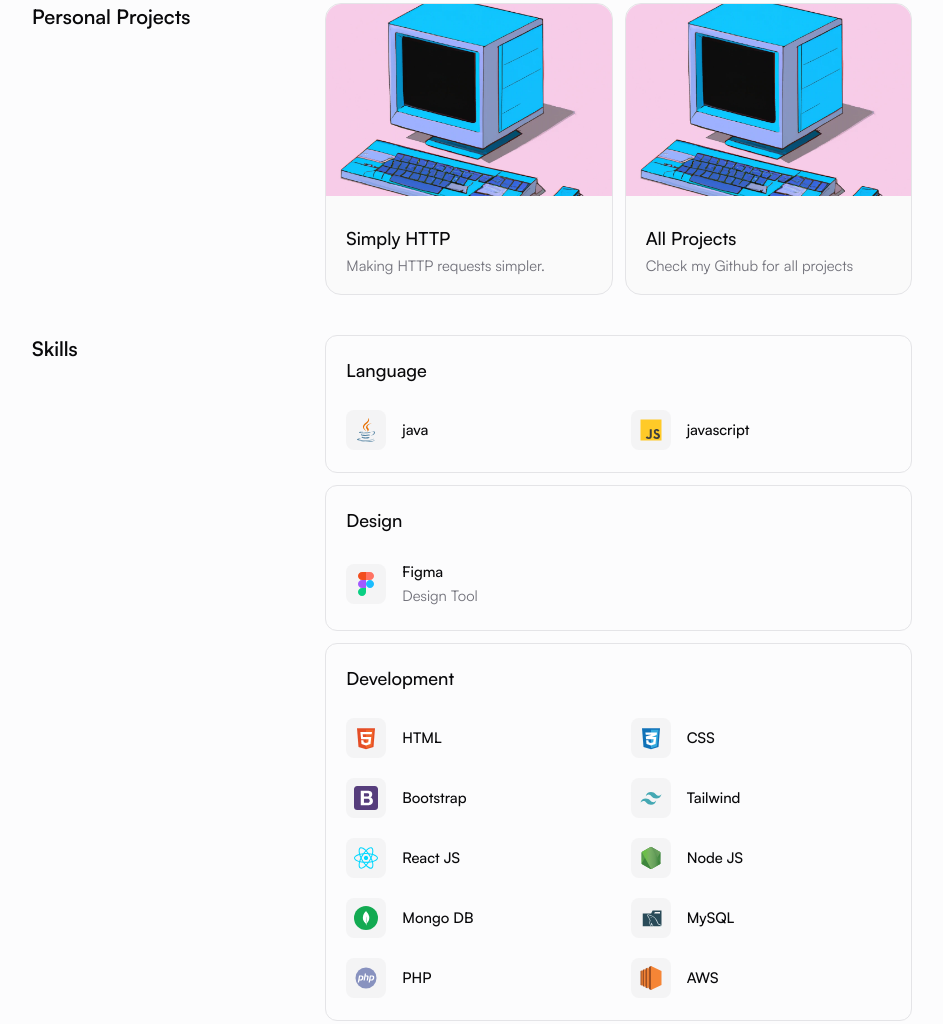
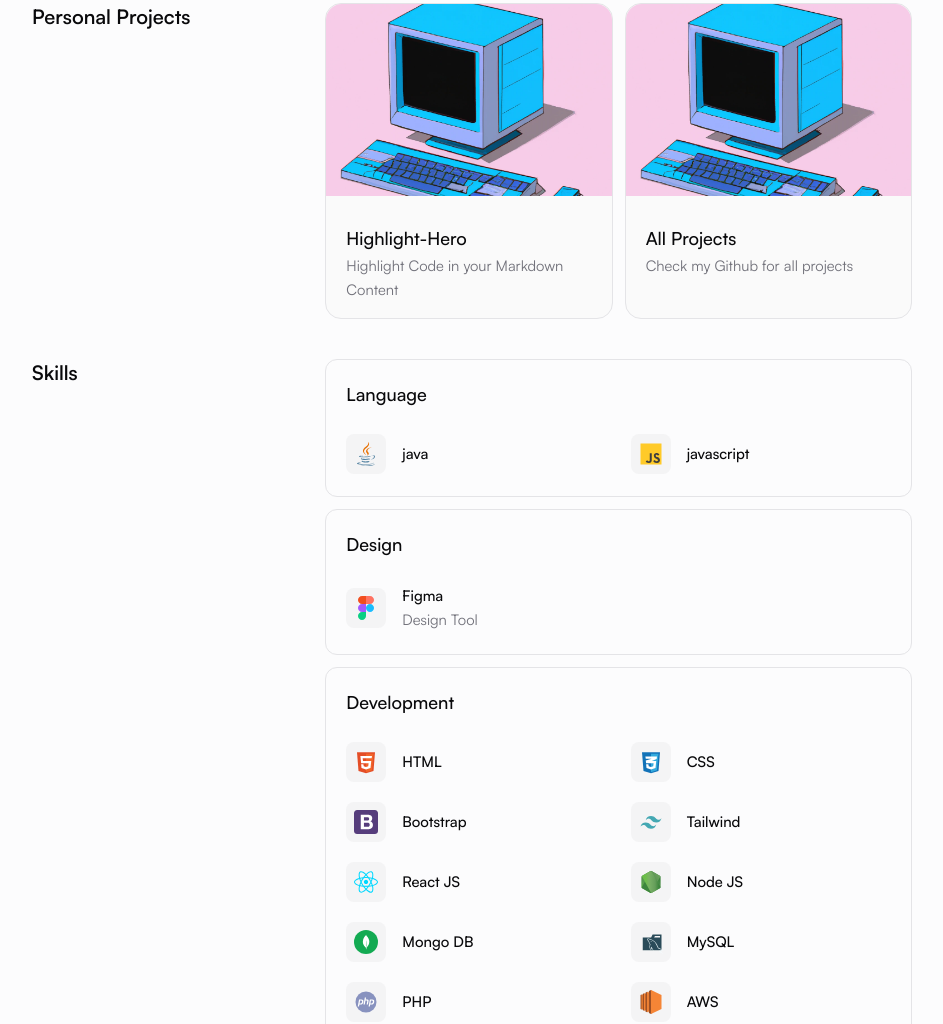
Before and after one commit to arjit-32/arjit-32.github.io, an Astro site: page / in a window 1280 px wide. Shown: the part 1597-2621 px from the top of the page, without its empty margins (168-1111 px from the left). Built offline with nearby package versions, Linux system fonts and the light colour scheme; Astro itself is replaced by a stand-in of ours.

Commit message:
Updated project

```diff
--- a/src/pages/index.astro
+++ b/src/pages/index.astro
@@ -290,9 +290,9 @@ const DEVELOPMENT = [
 		<Section title='Personal Projects'>
 			<div class='flex flex-col gap-y-3 sm:flex-row sm:gap-x-3 sm:gap-y-0'>
 				<ProjectCard
-					href='https://github.com/arjit-32/simplyHTTP'
-					heading='Simply HTTP'
-					subheading='Making HTTP requests simpler.'
+					href='https://github.com/arjit-32/highlight-hero'
+					heading='Highlight-Hero'
+					subheading='Highlight Code in your Markdown Content'
 					imagePath='/src/assets/coming-soon.png'
 					altText='Example'
 					class='w-full sm:w-1/2'
```
